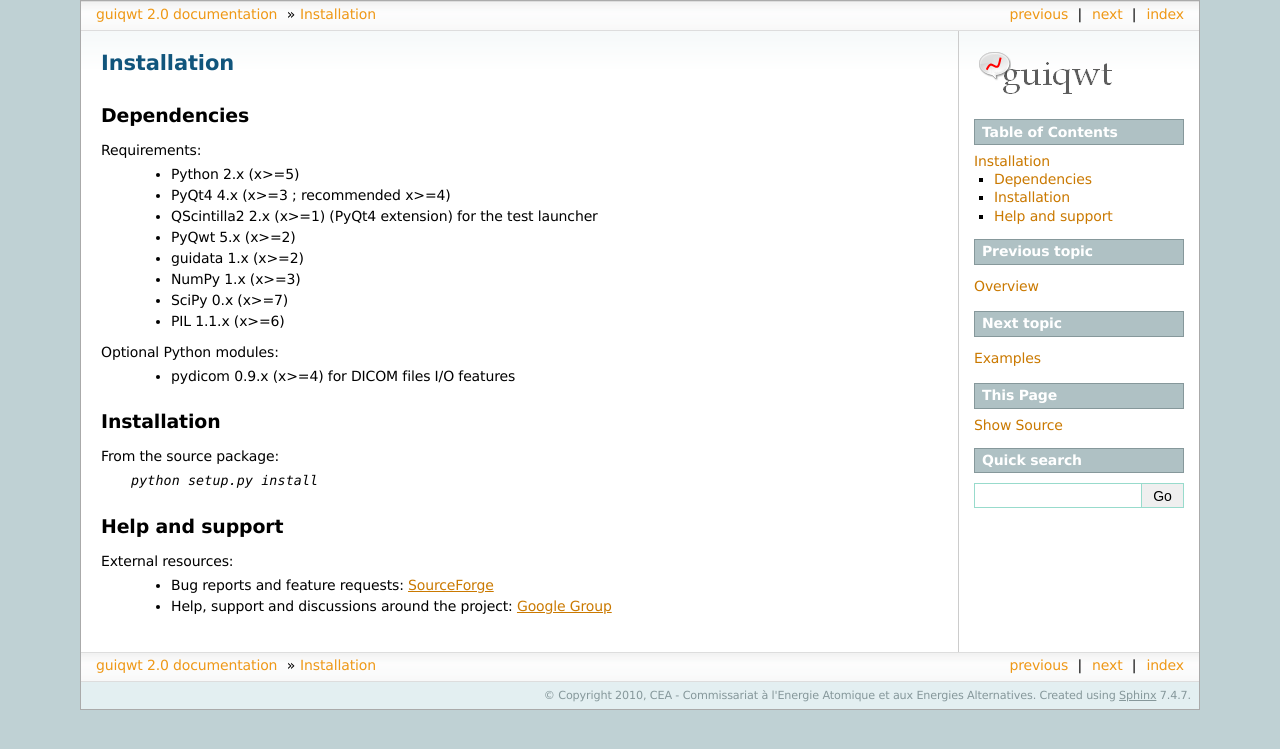
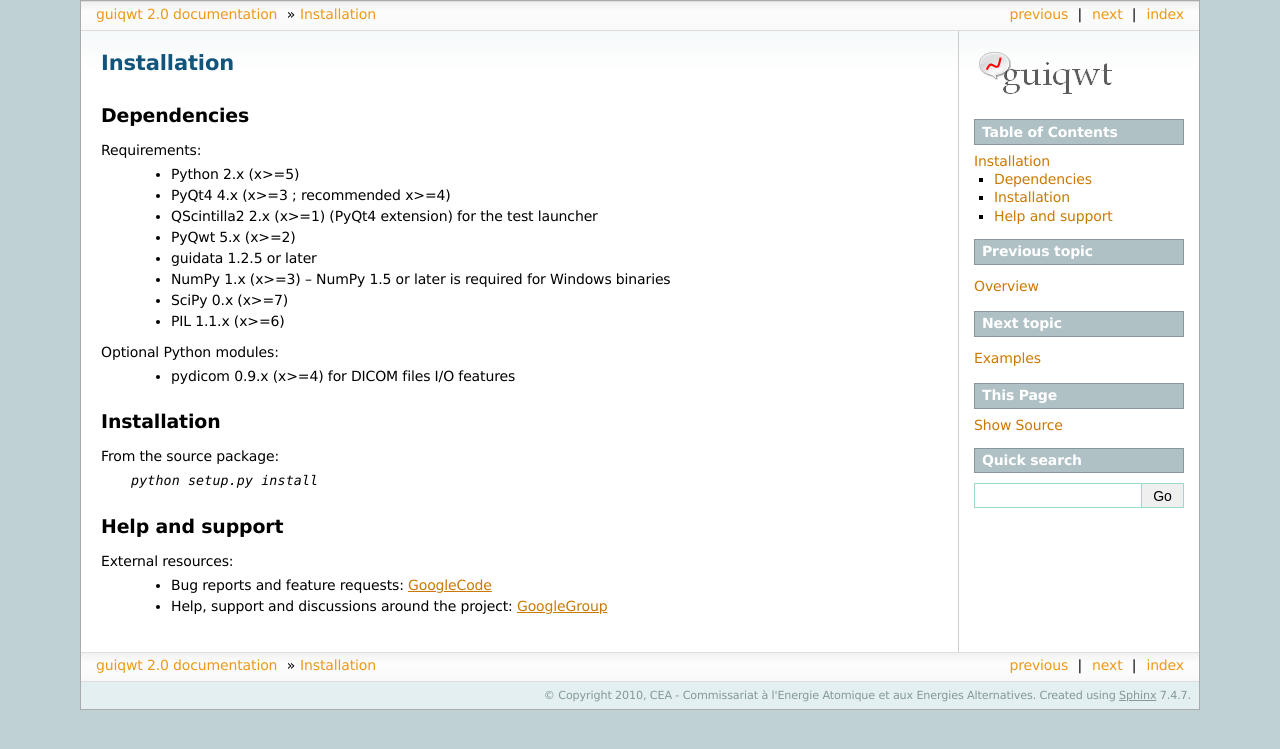
Before and after one commit to PlotPyStack/guiqwt, a Sphinx documentation site: the page built from doc/installation.rst, in a window 1280 px wide. Shown: the top 749 px of the page. Built offline with Sphinx 7.4.7, drawn with Linux system fonts in a browser that asks for light colours.

Commit message:
SourceForge --> GoogleCode

```diff
--- a/doc/installation.rst
+++ b/doc/installation.rst
@@ -9,8 +9,8 @@ Requirements:
     * PyQt4 4.x (x>=3 ; recommended x>=4)
     * QScintilla2 2.x (x>=1) (PyQt4 extension) for the test launcher
     * PyQwt 5.x (x>=2)
-    * guidata 1.x (x>=2)
-    * NumPy 1.x (x>=3)
+    * guidata 1.2.5 or later
+    * NumPy 1.x (x>=3) -- NumPy 1.5 or later is required for Windows binaries
     * SciPy 0.x (x>=7)
     * PIL 1.1.x (x>=6)
 
@@ -27,8 +27,8 @@ Help and support
 ----------------
 
 External resources:
-    * Bug reports and feature requests: `SourceForge`_
-    * Help, support and discussions around the project: `Google Group`_
+    * Bug reports and feature requests: `GoogleCode`_
+    * Help, support and discussions around the project: `GoogleGroup`_
 
-.. _SourceForge: http://sourceforge.net/projects/guiqwt/
-.. _Google Group: http://groups.google.fr/group/guidata_guiqwt
+.. _GoogleCode: http://guiqwt.googlecode.com
+.. _GoogleGroup: http://groups.google.fr/group/guidata_guiqwt
```
Also changed, not shown: guiqwt/__init__.py (+4 -4 lines), 1 other file.
